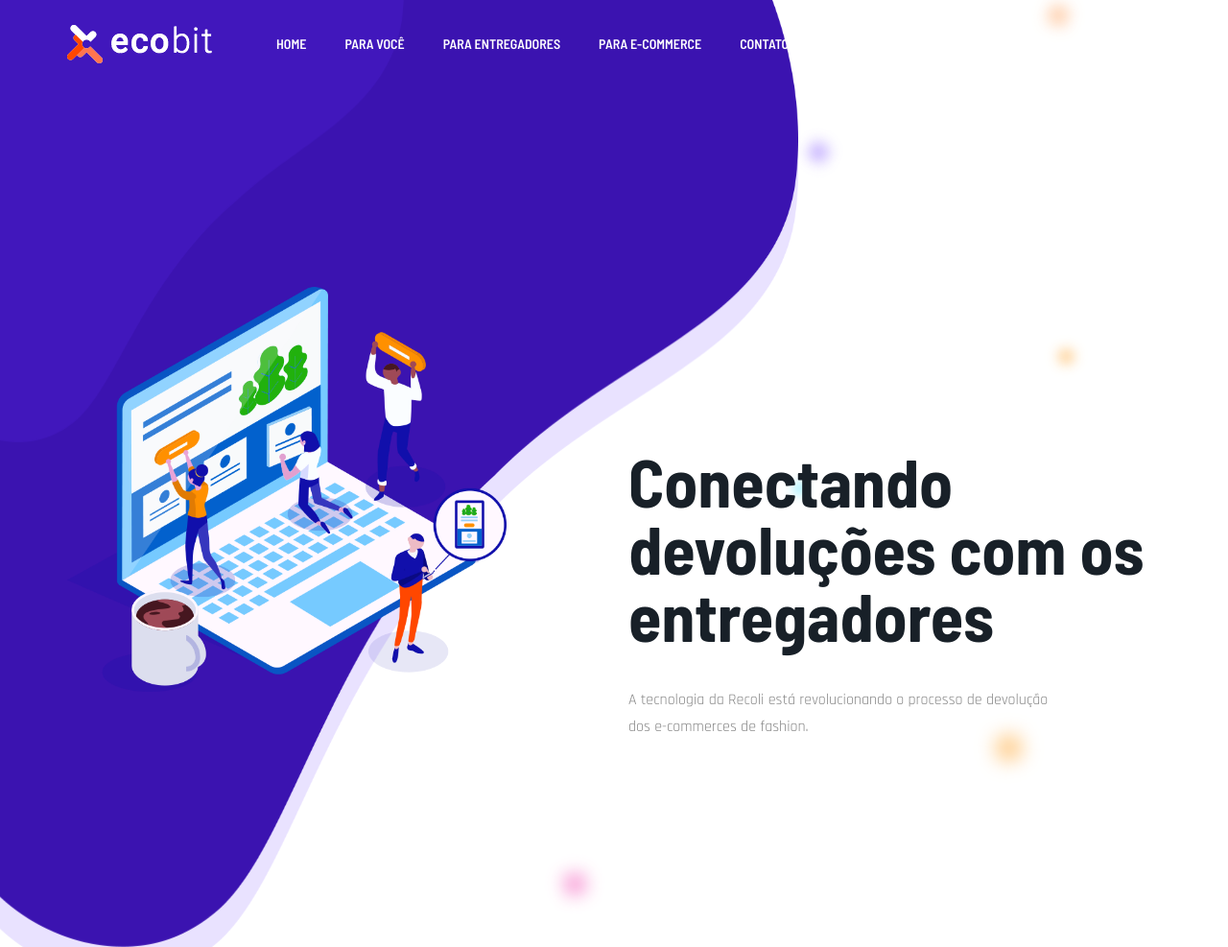
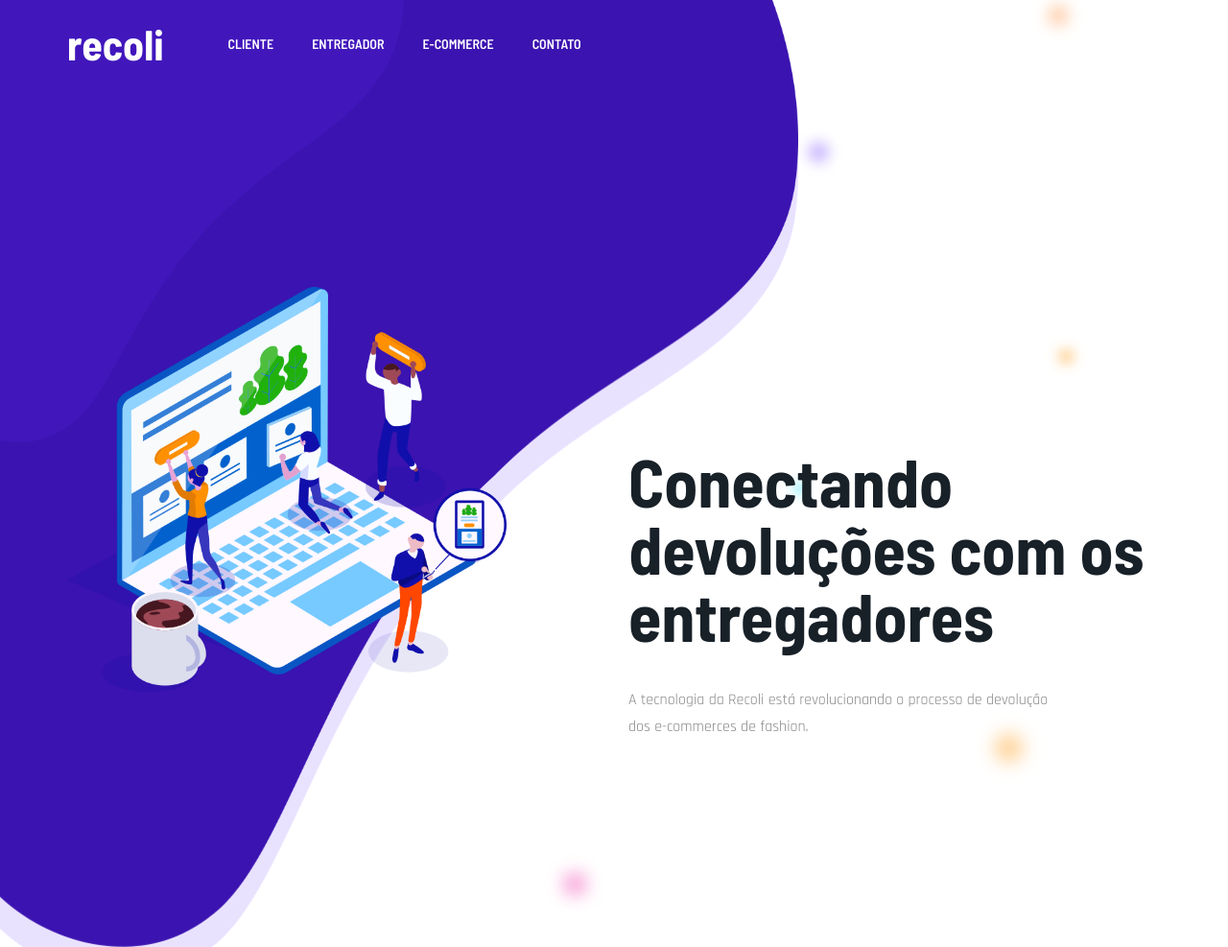
Before and after one commit to raafvargas/quero-dividendo-institutional, a plain HTML site: page index.html in a window 1280 px wide. Shown: the top 987 px of the page at 96% size. Drawn offline with Linux system fonts and the light colour scheme.

Commit message:
fixing logo

```diff
--- a/index.html
+++ b/index.html
@@ -5,7 +5,7 @@
     <!-- Required meta tags -->
     <meta charset="utf-8">
     <meta name="viewport" content="width=device-width, initial-scale=1, shrink-to-fit=no">
-    <title>ecobit</title>
+    <title>recoli</title>
     <link rel="icon" href="img/favicon.png">
     <!-- Bootstrap CSS -->
     <link rel="stylesheet" href="css/bootstrap.min.css">
@@ -33,9 +33,13 @@
             <div class="row align-items-center">
                 <div class="col-lg-12">
                     <nav class="navbar navbar-expand-lg navbar-light">
-                        <a class="navbar-brand main_logo" href="index.html"> <img src="img/logo.png" alt="logo"> </a>
-                        <a class="navbar-brand single_page_logo" href="index.html"> <img src="img/footer_logo.png"
-                                alt="logo"> </a>
+                        <a class="navbar-brand main_logo" href="#"> <span class="logo-name">
+                                recoli
+                            </span> </a>
+                        <a class="navbar-brand single_page_logo" href="#"> <span class="logo-name">
+                                recoli
+                            </span>
+                        </a>
                         <button class="navbar-toggler" type="button" data-toggle="collapse"
                             data-target="#navbarSupportedContent" aria-controls="navbarSupportedContent"
                             aria-expanded="false" aria-label="Toggle navigation">
@@ -45,16 +49,13 @@
                         <div class="collapse navbar-collapse main-menu-item" id="navbarSupportedContent">
                             <ul class="navbar-nav">
                                 <li class="nav-item">
-                                    <a class="nav-link" href="index.html">Home</a>
+                                    <a class="nav-link" href="#usuarios">Cliente</a>
                                 </li>
                                 <li class="nav-item">
-                                    <a class="nav-link" href="#usuarios">Para você</a>
+                                    <a class="nav-link" href="#deliveryman">Entregador</a>
                                 </li>
                                 <li class="nav-item">
-                                    <a class="nav-link" href="#deliveryman">Para entregadores</a>
-                                </li>
-                                <li class="nav-item">
-                                    <a class="nav-link" href="#ecommerce">Para e-commerce</a>
+                                    <a class="nav-link" href="#ecommerce">E-commerce</a>
                                 </li>
                                 <li class="nav-item">
                                     <a class="nav-link" href="#contact">Contato</a>
@@ -265,7 +266,9 @@
             <div class="row">
                 <div class="col-sm-8 col-md-4 col-lg-4">
                     <div class="single_footer_part">
-                        <a href="index.html" class="footer_logo_iner"> <img src="img/footer_logo.png" alt="#"> </a>
+                        <a href="index.html" class="footer_logo_iner"> <span class="logo-name" style="color:#562fc7">
+                            recoli
+                        </span>  </a>
                         <p>Gathered. Under is whose you'll to make years is mat lights thing together fish made
                             forth thirds cattle behold won't. Fourth creeping first female.
                         </p>
@@ -300,7 +303,8 @@
                     <div class="copyright_text">
                         <P>
                             <!-- Link back to Colorlib can't be removed. Template is licensed under CC BY 3.0. -->
-                            Copyright &copy;<script>
+                            Copyright &copy;
+                            <script>
                                 document.write(new Date().getFullYear());
                             </script> All rights reserved | This template is made with <i class="ti-heart"
                                 aria-hidden="true"></i> by <a href="https://colorlib.com" target="_blank">Colorlib</a>
```
Also changed, not shown: css/all.css.
